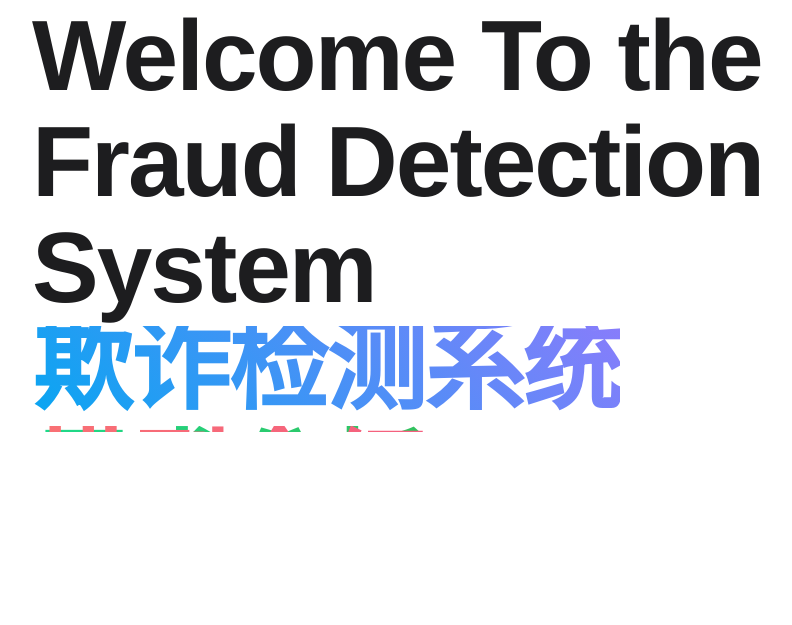
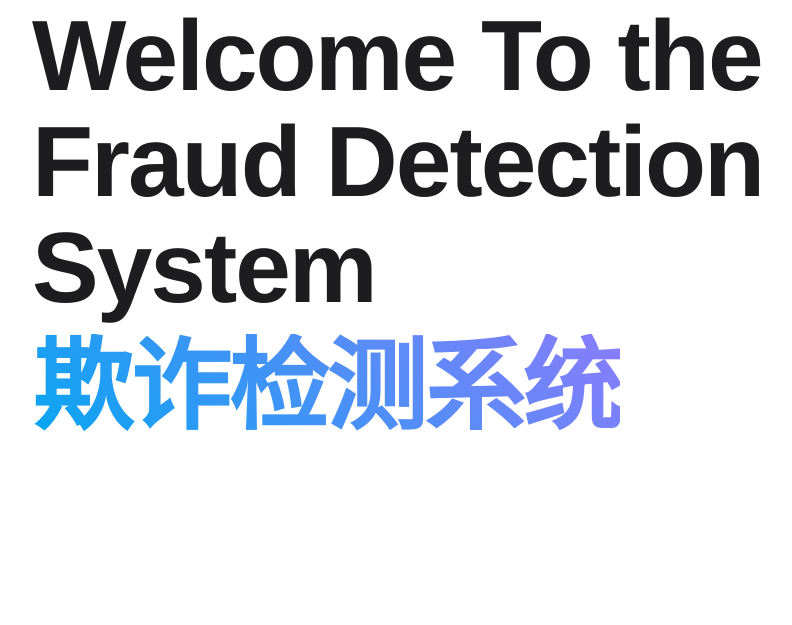
Before and after one commit to Ba-YH/fraud, a Flask app: page / in a window 1280 px wide. Shown: the part 191-816 px from the top of the page, without its empty margins (118-910 px from the left). Run offline with Flask 3, Linux system fonts and the light colour scheme; parts of the project's set-up code (start-up, migrations or seed data) failed here and were passed over.

Commit message:
更新首页

```diff
--- a/frontend/templates/welcome.html
+++ b/frontend/templates/welcome.html
@@ -56,7 +56,7 @@
         display: block;
         box-sizing: border-box;
         position: absolute;
-        top: 100px;
+        top: 120px;
         padding-bottom: var(--offset);
 
         background-size: 100% 100%;
```
